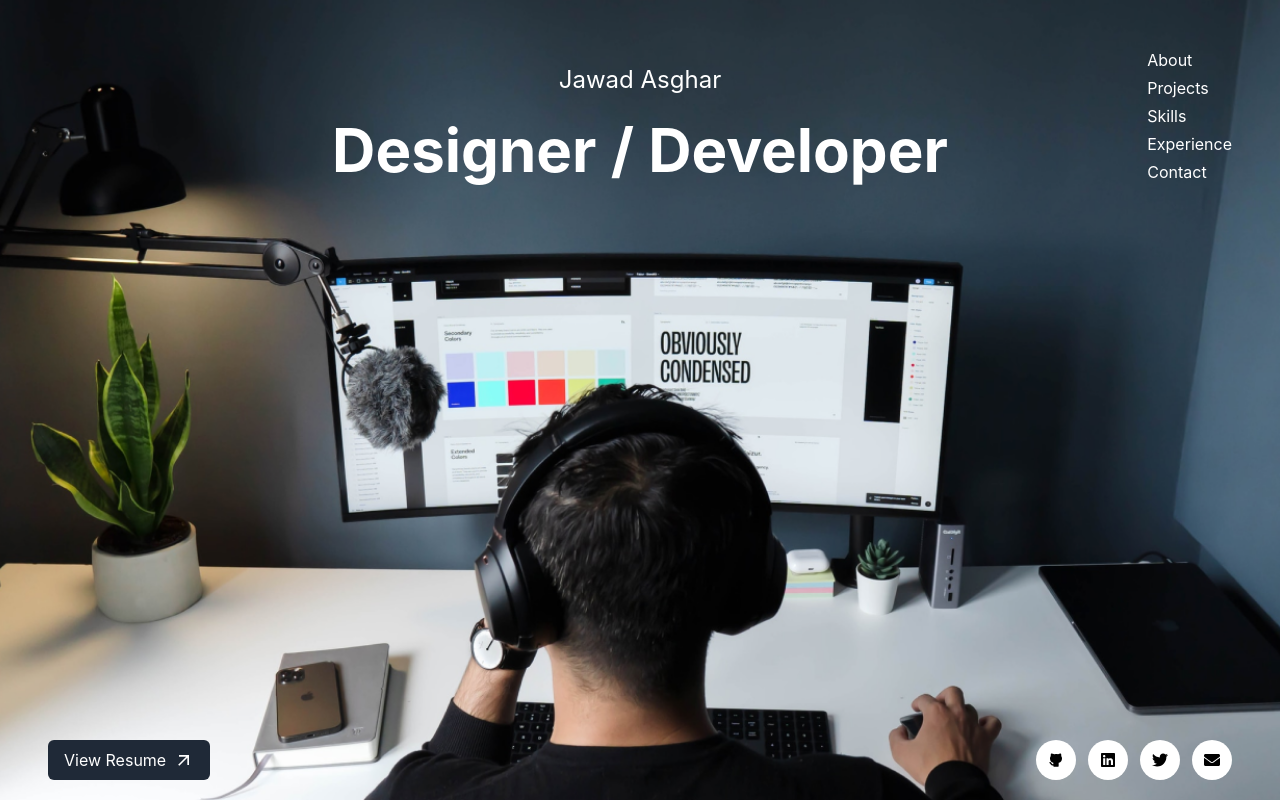
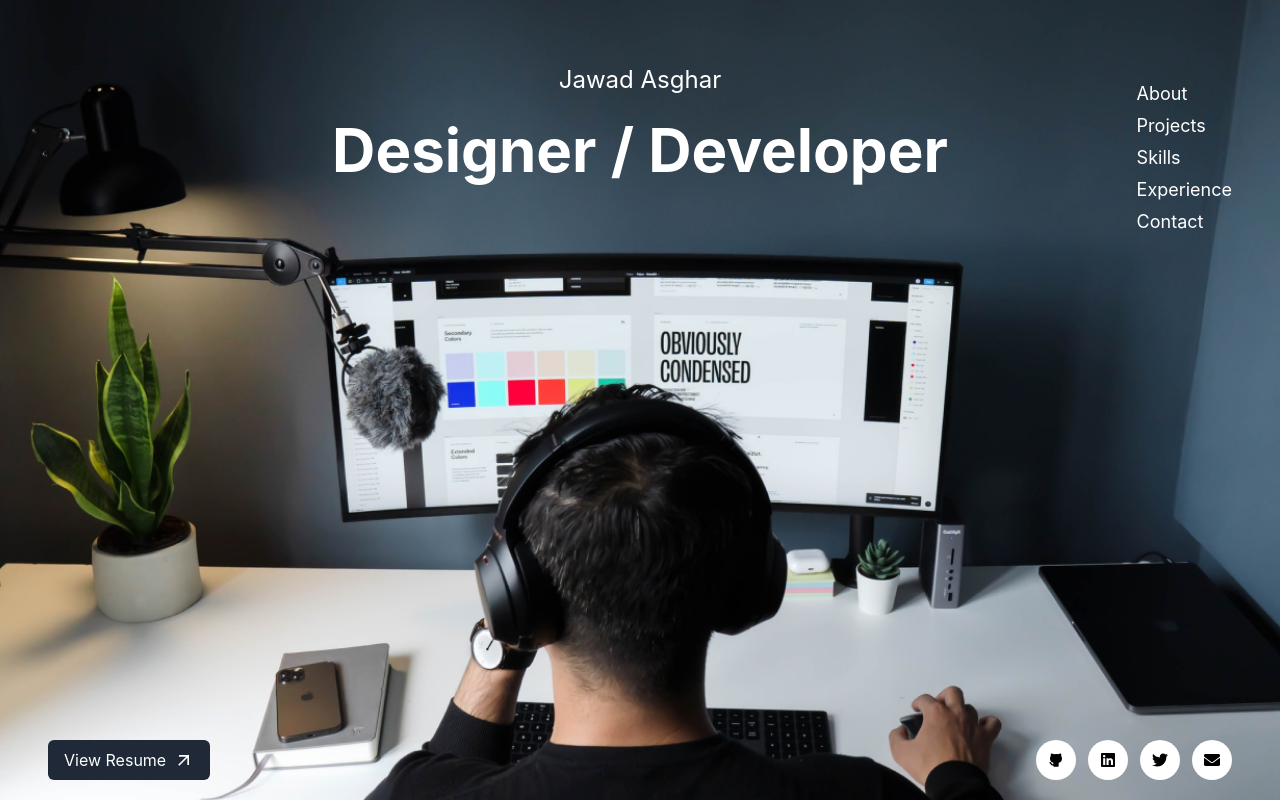
Before and after one commit to JAWAD-ASGHAR/Portfolio, a React (Vite) app: page / in a window 1280 px wide. Built offline with nearby package versions, Linux system fonts and the light colour scheme.

Commit message:
fixed layout

```diff
--- a/src/components/Home.jsx
+++ b/src/components/Home.jsx
@@ -56,11 +56,11 @@ const Home = () => {
         </div>
       </div>
 
-      <div className="fixed top-12 right-12">
+      <div className="fixed top-20 right-12">
         <ul className="flex flex-col gap-1">
           {pages.map((link) => (
             <li
-              className="hover:cursor-pointer hover:opacity-80 hover:translate-x-1 duration-300 transition-all ease-in-out"
+              className="hover:cursor-pointer text-lg hover:opacity-80 hover:translate-x-1 duration-300 transition-all ease-in-out"
               key={link.id}
             >
               <a href={link.href}>{link.text}</a>
```
